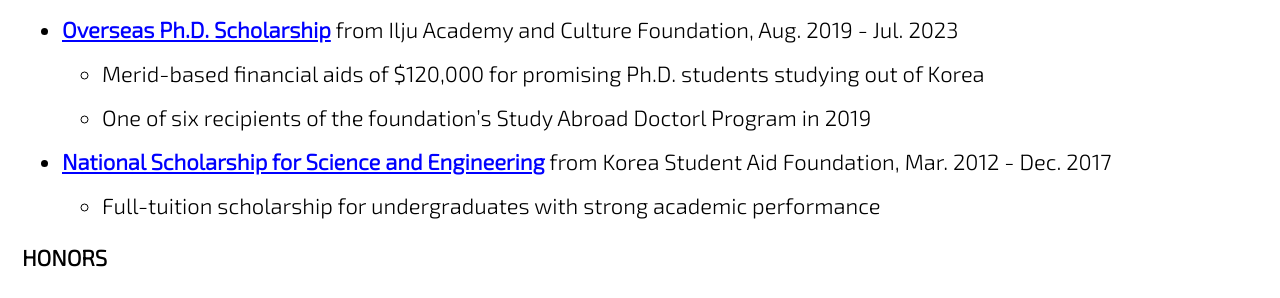
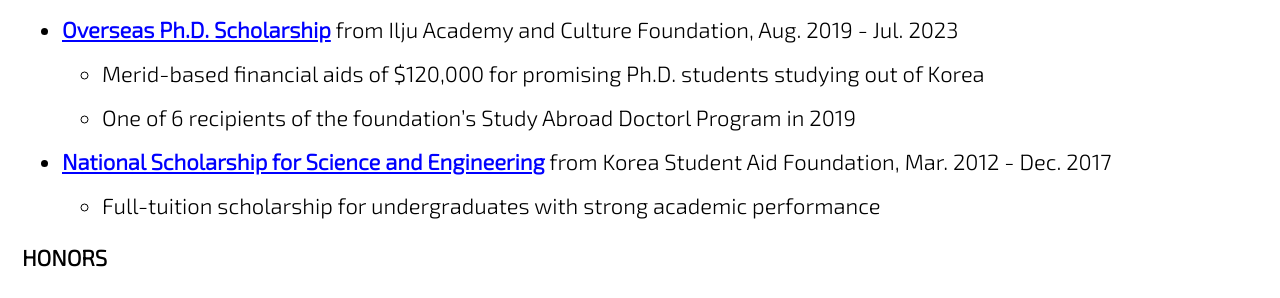
Before and after one commit to jun9303/jun9303.github.io, a Jekyll site: the page built from _pages/about.md, in a window 1280 px wide and 900 px high, scrolled down 2616 px. Shown: the part 156-454 px from the top of the window. Built offline with Jekyll 4.4.1, drawn with Linux system fonts in a browser that asks for light colours; cached includes are drawn as plain includes; nearby versions of some CDN libraries.

Commit message:
Signed-off-by: Joon <jun9303@gmail.com>

```diff
--- a/_pages/about.md
+++ b/_pages/about.md
@@ -83,7 +83,7 @@ feature_row:
 
 - **[Overseas Ph.D. Scholarship](http://www.taekwanggroup.co.kr/homepage/eng/iljuFoundationIntro.do)** from Ilju Academy and Culture Foundation, Aug. 2019 - Jul. 2023
   + Merid-based financial aids of $120,000 for promising Ph.D. students studying out of Korea
-  + One of six recipients of the foundation's Study Abroad Doctorl Program in 2019
+  + One of 6 recipients of the foundation's Study Abroad Doctorl Program in 2019
 - **[National Scholarship for Science and Engineering](http://www.kosaf.go.kr/eng/jsp/aid/aid02_01_01.jsp?ttab1=0)** from Korea Student Aid Foundation, Mar. 2012 - Dec. 2017
   + Full-tuition scholarship for undergraduates with strong academic performance
 
```
